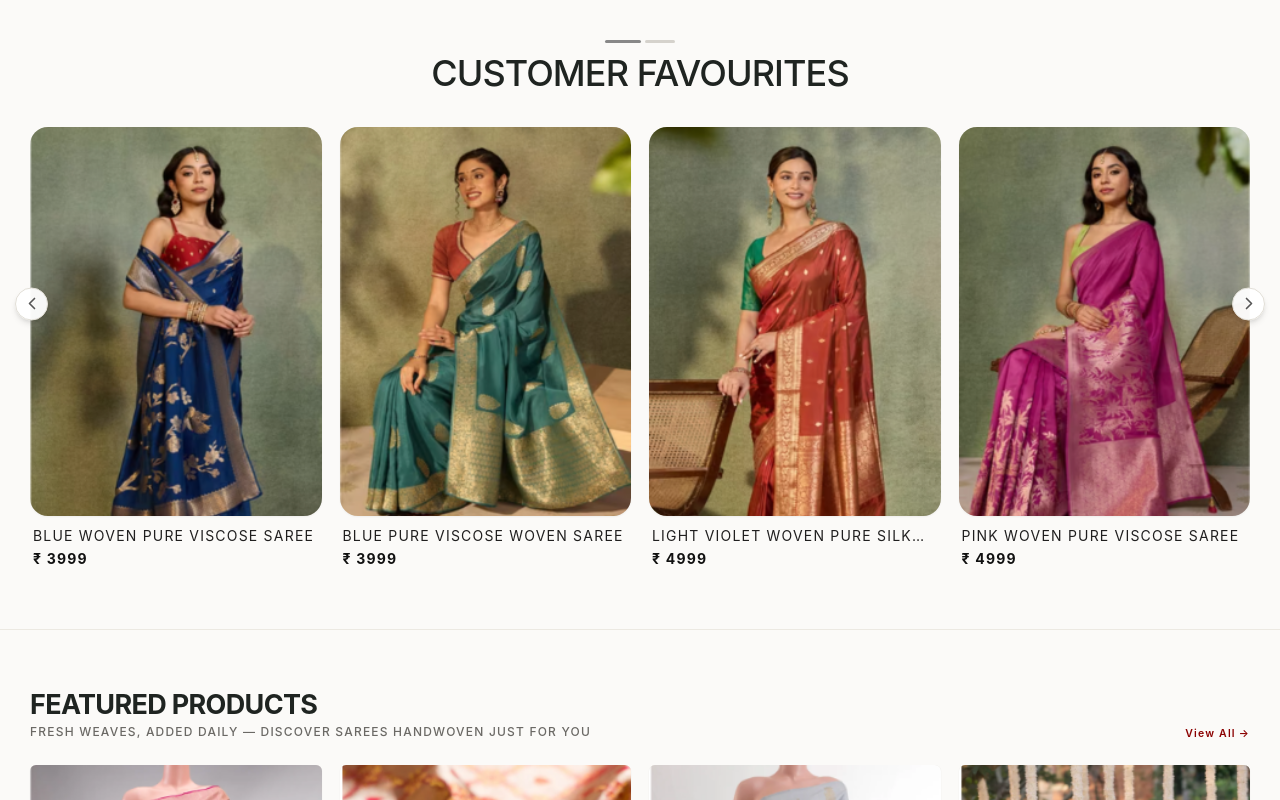
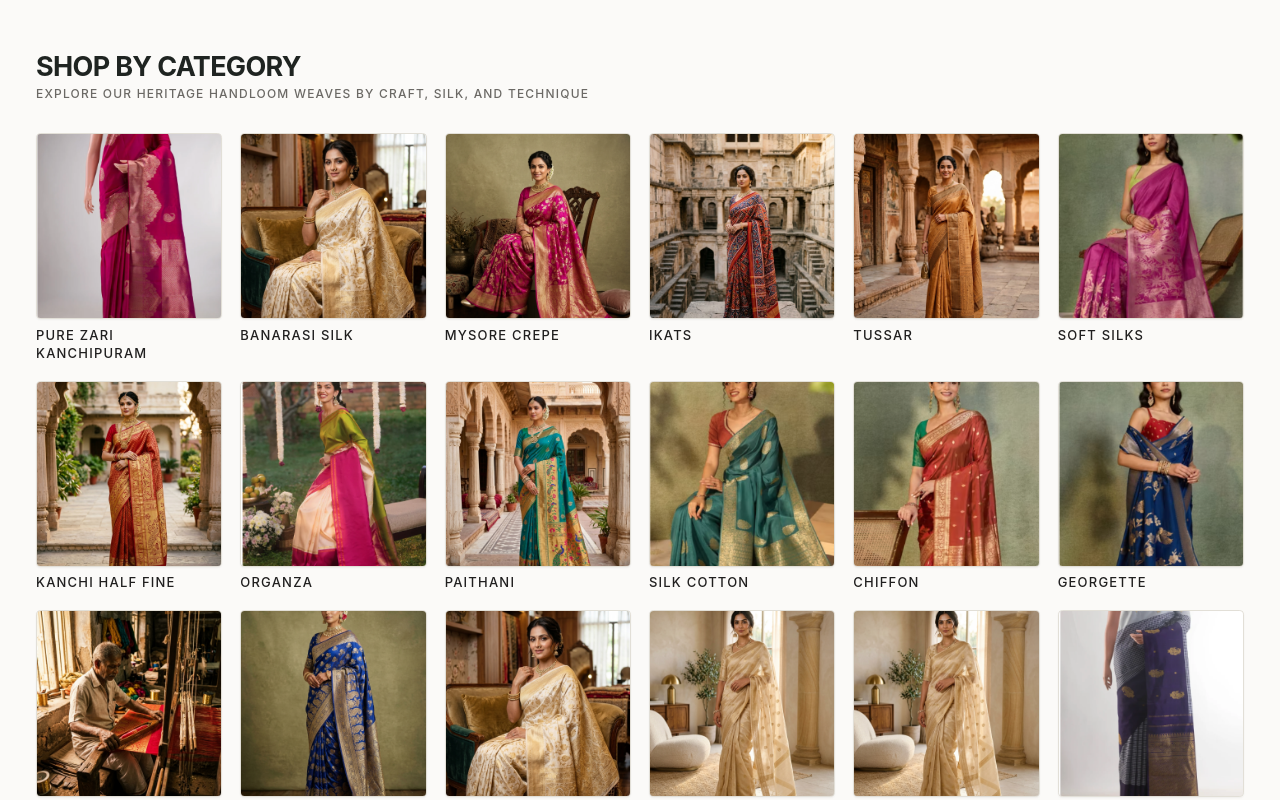
Before and after one commit to janagamsathwikpatel-art/chandrika-bridal-site, a Next.js app: page / in a window 1280 px wide. Shown: the part 1620-2420 px from the top of the page. Built offline with nearby package versions, Linux system fonts and the light colour scheme.

Commit message:
feat: add Shop by Category grid section matching Nalli screenshot reference and connect to Experience Arch button

```diff
--- a/src/app/page.tsx
+++ b/src/app/page.tsx
@@ -4,6 +4,7 @@ import { useState } from "react";
 import Header from "@/components/Header";
 import Hero from "@/components/Hero";
 import ExperienceArchSection from "@/components/ExperienceArchSection";
+import ShopByCategory from "@/components/ShopByCategory";
 import CustomerFavourites from "@/components/CustomerFavourites";
 import SareeCollection from "@/components/SareeCollection";
 import EditorialStory from "@/components/EditorialStory";
@@ -29,6 +30,9 @@ export default function Home() {
 
       {/* Experience Architectural Arch Section */}
       <ExperienceArchSection onOpenInquiry={() => setInquiryModalOpen(true)} />
+
+      {/* Nalli-Inspired "Shop by Category" Grid matching user screenshot */}
+      <ShopByCategory onSelectCategory={(cat) => setActiveCategory(cat)} />
 
       {/* Customer Favourites Slider matching user screenshot */}
       <CustomerFavourites onOpenInquiry={() => setInquiryModalOpen(true)} />
--- a/src/components/ExperienceArchSection.tsx
+++ b/src/components/ExperienceArchSection.tsx
@@ -76,7 +76,7 @@ export default function ExperienceArchSection({ onOpenInquiry }: ExperienceArchS
 
         {/* Outlined Button: EXPLORE THE COLLECTION */}
         <a
-          href="#sarees"
+          href="#shop-by-category"
           style={{
             display: "inline-flex",
             alignItems: "center",
--- /dev/null
+++ b/src/components/ShopByCategory.tsx
@@ -0,0 +1,190 @@
+"use client";
+
+import Image from "next/image";
+
+export interface CategoryCard {
+  id: string;
+  name: string;
+  image: string;
+  filterCategory: string;
+}
+
+const CATEGORIES: CategoryCard[] = [
+  {
+    id: "cat-01",
+    name: "Pure Zari Kanchipuram",
+    image: "/images/kanjivaram-pink-pure-silk.png",
+    filterCategory: "KANCHIPURAM",
+  },
+  {
+    id: "cat-02",
+    name: "Banarasi Silk",
+    image: "/images/banarasi-gold-brocade-saree.jpg",
+    filterCategory: "BANARASI",
+  },
+  {
+    id: "cat-03",
+    name: "Mysore Crepe",
+    image: "/images/magenta-pink-woven-silk-saree.jpg",
+    filterCategory: "NEW ARRIVALS",
+  },
+  {
+    id: "cat-04",
+    name: "Ikats",
+    image: "/images/patan-patola-double-ikat-saree.jpg",
+    filterCategory: "DESIGNED BY CHANDRIKA",
+  },
+  {
+    id: "cat-05",
+    name: "Tussar",
+    image: "/images/tussar-silk-handloom-saree.jpg",
+    filterCategory: "FABRICS",
+  },
+  {
+    id: "cat-06",
+    name: "Soft Silks",
+    image: "/images/fav-pink-viscose.png",
+    filterCategory: "READYMADES",
+  },
+  {
+    id: "cat-07",
+    name: "Kanchi Half Fine",
+    image: "/images/royal-kanjivaram-bridal-saree.jpg",
+    filterCategory: "KANCHIPURAM",
+  },
+  {
+    id: "cat-08",
+    name: "Organza",
+    image: "/images/kanjivaram-arunima-muppagam.png",
+    filterCategory: "OCCASIONS",
+  },
+  {
+    id: "cat-09",
+    name: "Paithani",
+    image: "/images/paithani-peacock-teal-saree.jpg",
+    filterCategory: "NEW ARRIVALS",
+  },
+  {
+    id: "cat-10",
+    name: "Silk Cotton",
+    image: "/images/fav-teal-woven.png",
+    filterCategory: "FABRICS",
+  },
+  {
+    id: "cat-11",
+    name: "Chiffon",
+    image: "/images/fav-rust-maheshwari.png",
+    filterCategory: "OCCASIONS",
+  },
+  {
+    id: "cat-12",
+    name: "Georgette",
+    image: "/images/fav-blue-woven.png",
+    filterCategory: "READYMADES",
+  },
+  {
+    id: "cat-13",
+    name: "Cotton",
+    image: "/images/artisan-weaver-handloom.jpg",
+    filterCategory: "FABRICS",
+  },
+  {
+    id: "cat-14",
+    name: "Bangalore Silk",
+    image: "/images/blue-woven-pure-silk-saree.jpg",
+    filterCategory: "DESIGNED BY CHANDRIKA",
+  },
+  {
+    id: "cat-15",
+    name: "Banarasi Katan Silk",
+    image: "/images/banarasi-gold-brocade-saree.jpg",
+    filterCategory: "BANARASI",
+  },
+  {
+    id: "cat-16",
+    name: "Kanchipuram Tissue Silk",
+    image: "/images/chanderi-tissue-gold-saree.jpg",
+    filterCategory: "KANCHIPURAM",
+  },
+  {
+    id: "cat-17",
+    name: "Chanderi",
+    image: "/images/chanderi-tissue-gold-saree.jpg",
+    filterCategory: "OCCASIONS",
+  },
+  {
+    id: "cat-18",
+    name: "Brocade Kanchipuram",
+    image: "/images/kanjivaram-navy-blue.png",
+    filterCategory: "KANCHIPURAM",
+  },
+];
+
+interface ShopByCategoryProps {
+  onSelectCategory?: (category: string) => void;
+}
+
+export default function ShopByCategory({ onSelectCategory }: ShopByCategoryProps) {
+  const handleCategoryClick = (filterCategory: string) => {
+    if (onSelectCategory) {
+      onSelectCategory(filterCategory);
+    }
+    const sareesSection = document.getElementById("sarees");
+    if (sareesSection) {
+      const headerOffset = 70;
+      const elementPosition = sareesSection.getBoundingClientRect().top;
+      const offsetPosition = elementPosition + window.pageYOffset - headerOffset;
+
+      window.scrollTo({
+        top: offsetPosition,
+        behavior: "smooth",
+      });
+    }
+  };
+
+  return (
+    <section
+      id="shop-by-category"
+      className="w-full bg-[#fbfaf8] py-16 md:py-24 px-4 md:px-12 border-b border-[#ece9e2] scroll-mt-20"
+    >
+      <div className="max-w-[1440px] mx-auto">
+        {/* Section Heading */}
+        <div className="mb-10 text-left">
+          <h2 className="text-2xl sm:text-3xl md:text-4xl font-bold text-[#1f2421] tracking-tight">
+            Shop by Category
+          </h2>
+          <p className="mt-1 text-sm md:text-base text-[#6b6965]">
+            Explore our heritage handloom weaves by craft, silk, and technique
+          </p>
+        </div>
+
+        {/* 6-Column Category Grid matching Reference Screenshot */}
+        <div className="grid grid-cols-2 sm:grid-cols-3 md:grid-cols-4 lg:grid-cols-6 gap-5 md:gap-6">
+          {CATEGORIES.map((cat) => (
+            <div
+              key={cat.id}
+              onClick={() => handleCategoryClick(cat.filterCategory)}
+              className="cursor-pointer group flex flex-col items-start"
+            >
+              {/* Square Image Card Container */}
+              <div className="relative aspect-square w-full overflow-hidden bg-[#ebe8e2] rounded-md shadow-sm border border-[#e2dfd7] group-hover:border-[#8B0000]/40 group-hover:shadow-md transition-all duration-300">
+                <Image
+                  src={cat.image}
+                  alt={cat.name}
+                  fill
+                  className="object-cover object-center group-hover:scale-108 transition-transform duration-500 ease-out"
+                  sizes="(max-width: 640px) 50vw, (max-width: 1024px) 25vw, 16vw"
+                />
+              </div>
+
+              {/* Category Title Below Square Card */}
+              <span className="mt-2.5 text-[12px] sm:text-[13px] text-[#201f1f] font-medium leading-snug group-hover:text-[#8B0000] transition-colors">
+                {cat.name}
+              </span>
+            </div>
+          ))}
+        </div>
+      </div>
+    </section>
+  );
+}
```
